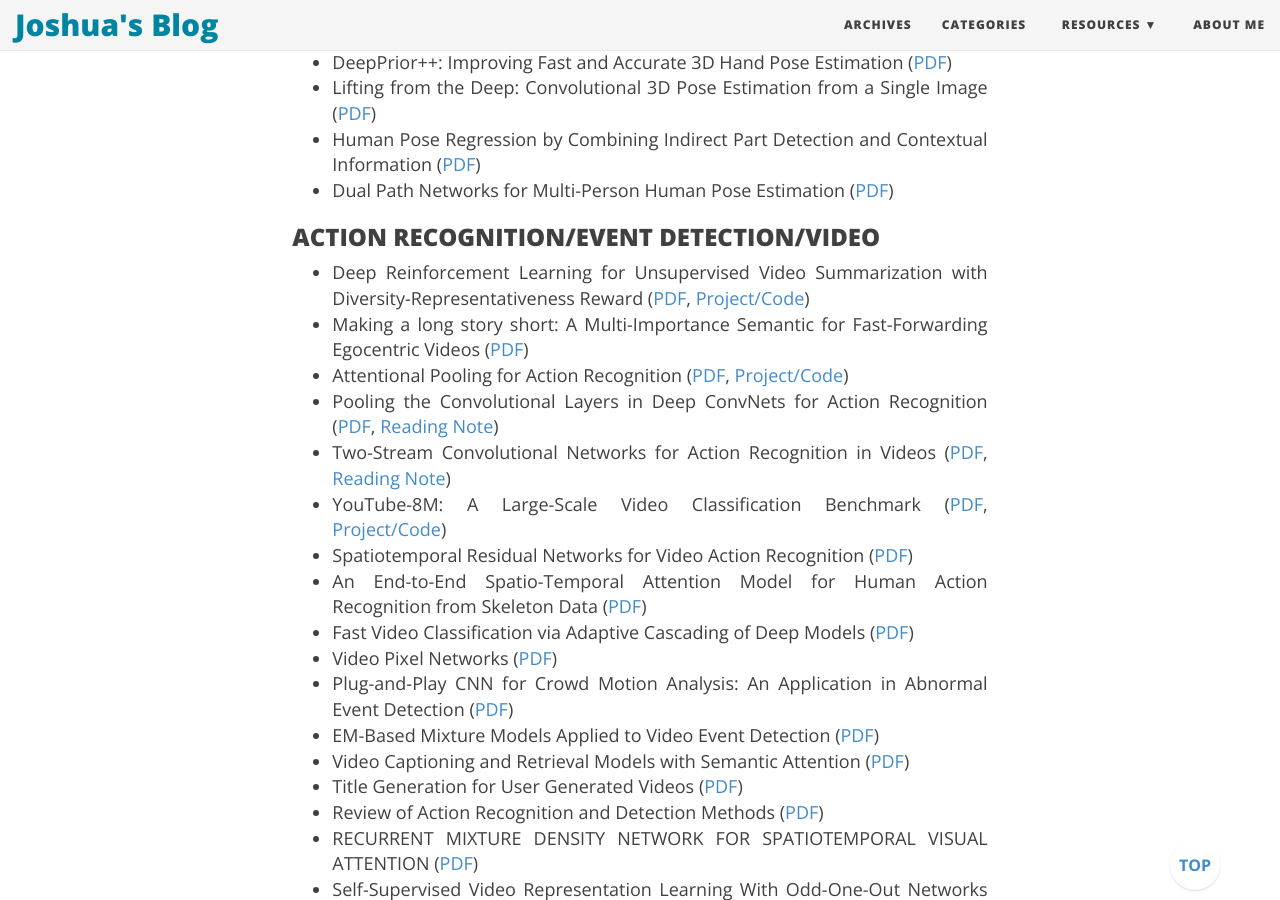
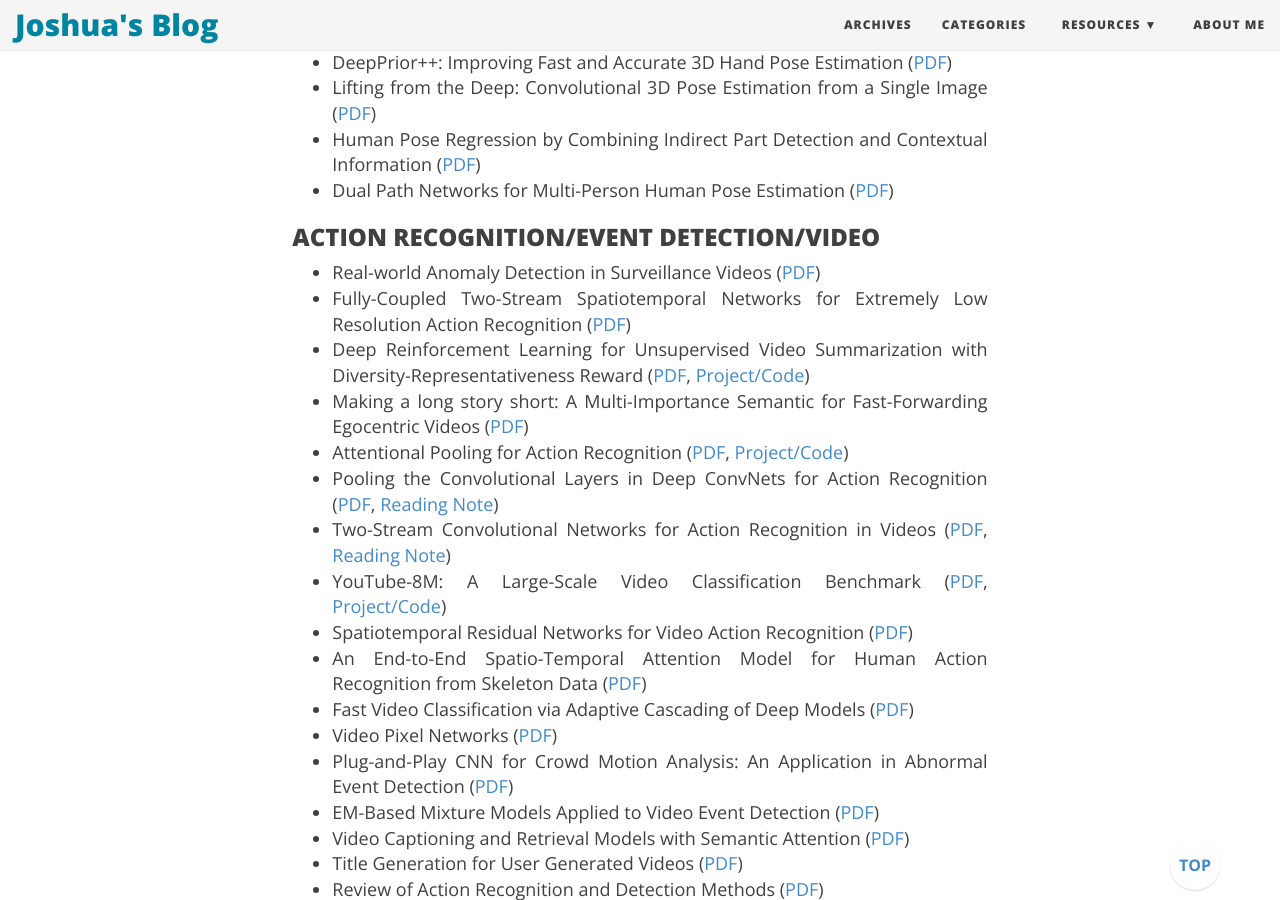
Before and after one commit to joshua19881228/joshua19881228.github.io, a Jekyll site: the page built from _posts/Computer_Vision/2016-08-25-my-jumble-of-computer-vision.md, in a window 1280 px wide and 900 px high, scrolled down 8006 px. Built offline with Jekyll 4.4.1, drawn with Linux system fonts in a browser that asks for light colours; nearby versions of some CDN libraries; formulas are drawn with MathJax 3; comment, search, counter and statistics services are not loaded.

Commit message:
update post

```diff
--- a/_posts/Computer_Vision/2016-08-25-my-jumble-of-computer-vision.md
+++ b/_posts/Computer_Vision/2016-08-25-my-jumble-of-computer-vision.md
@@ -198,6 +198,8 @@ I am going to maintain this page to record a few things about computer vision th
 
 ### ACTION RECOGNITION/EVENT DETECTION/VIDEO ###
 
+* Real-world Anomaly Detection in Surveillance Videos ([PDF](https://arxiv.org/abs/1801.04264))
+* Fully-Coupled Two-Stream Spatiotemporal Networks for Extremely Low Resolution Action Recognition ([PDF](https://arxiv.org/abs/1801.03983))
 * Deep Reinforcement Learning for Unsupervised Video Summarization with Diversity-Representativeness Reward ([PDF](https://arxiv.org/abs/1801.00054), [Project/Code](https://github.com//KaiyangZhou/vsumm-reinforce))
 * Making a long story short: A Multi-Importance Semantic for Fast-Forwarding Egocentric Videos ([PDF](https://arxiv.org/abs/1711.03473))
 * Attentional Pooling for Action Recognition ([PDF](https://arxiv.org/abs/1711.01467), [Project/Code](https://github.com/rohitgirdhar/AttentionalPoolingAction))
```
